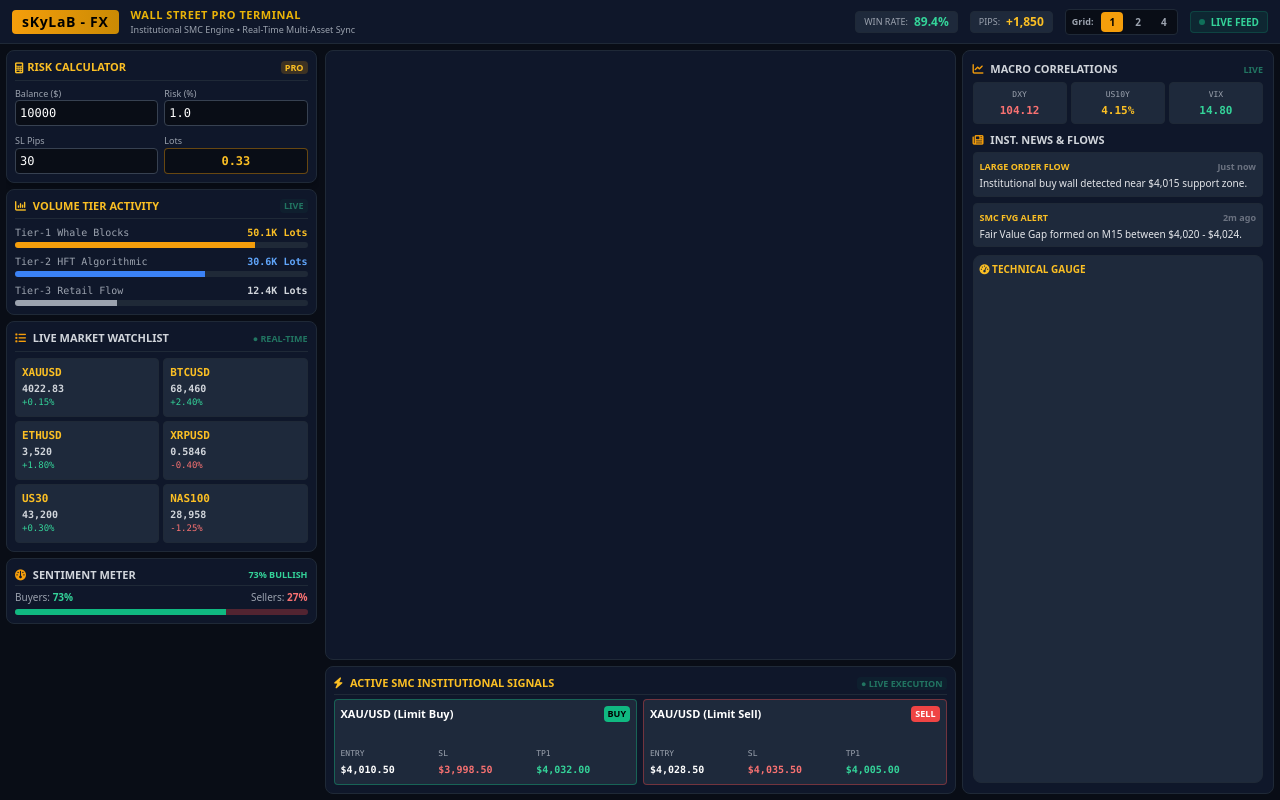
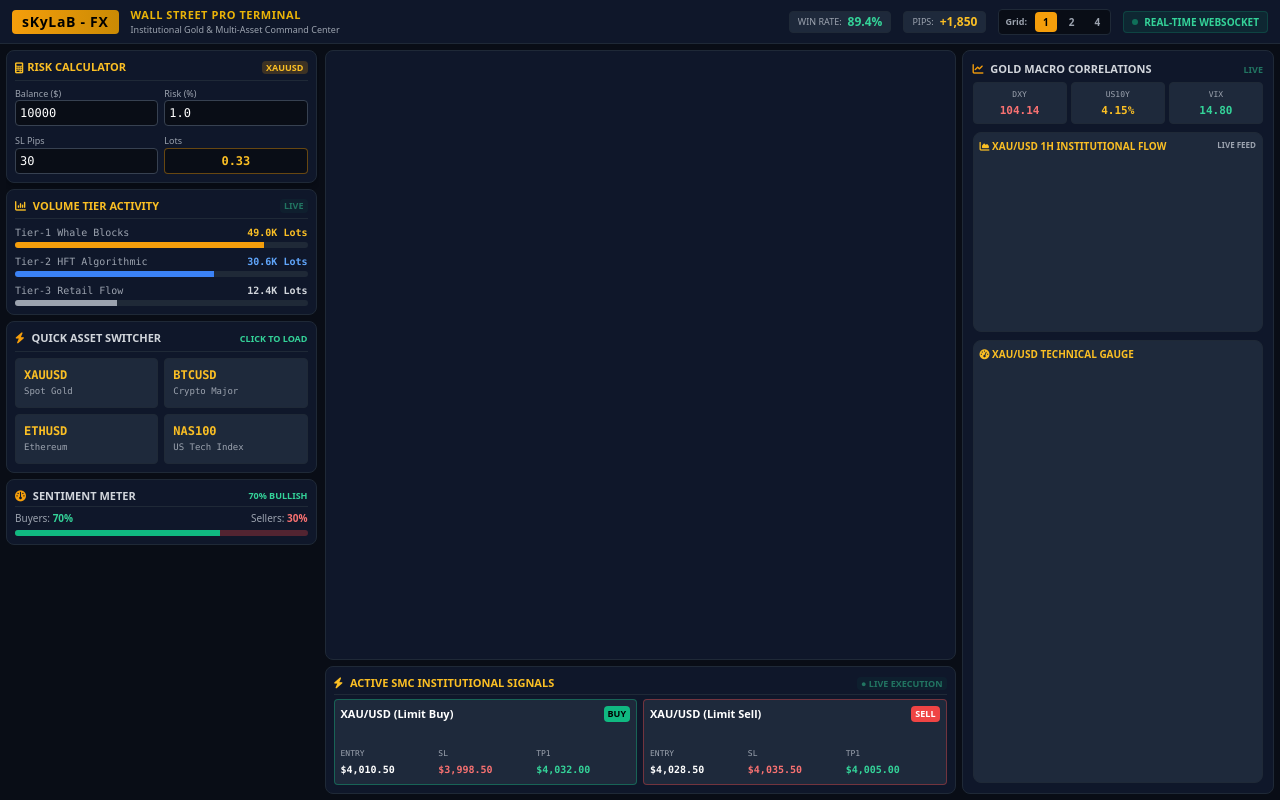
Before and after one commit to skylab-fx/sKyLaB---FX-, a plain HTML site: page index.html in a window 1280 px wide. Drawn offline with nearby package versions, Linux system fonts and the light colour scheme; a script that the page names is missing.

Commit message:
Add files via upload

```diff
--- a/index.html
+++ b/index.html
@@ -44,7 +44,7 @@
             </div>
             <div>
                 <h1 class="text-[11px] font-bold text-yellow-500 tracking-wider">WALL STREET PRO TERMINAL</h1>
-                <p class="text-[9px] text-gray-400">Institutional SMC Engine &bull; Real-Time Multi-Asset Sync</p>
+                <p class="text-[9px] text-gray-400">Institutional Gold & Multi-Asset Command Center</p>
             </div>
         </div>
 
@@ -68,7 +68,7 @@
 
             <div class="flex items-center space-x-1.5 bg-emerald-500/10 px-2 py-0.5 rounded border border-emerald-500/20">
                 <span class="w-1.5 h-1.5 rounded-full bg-emerald-500 animate-pulse"></span>
-                <span class="text-emerald-400 font-bold text-[10px]">LIVE FEED</span>
+                <span class="text-emerald-400 font-bold text-[10px]">REAL-TIME WEBSOCKET</span>
             </div>
         </div>
     </header>
@@ -76,7 +76,7 @@
     <!-- 2. 主体三列严格 Fit Screen 布局 -->
     <div class="flex-1 grid grid-cols-12 gap-1.5 p-1.5 overflow-hidden h-[calc(100vh-44px)]">
 
-        <!-- 左侧栏 (Col 3): 风控 + Volume Tier + 绝对真实市价 LIVE Watchlist + Sentiment -->
+        <!-- 左侧栏 (Col 3): 风控 + Volume Tier + 官方真实行情 Watchlist + Sentiment -->
         <aside class="col-span-3 flex flex-col space-y-1.5 overflow-y-auto pr-0.5 custom-scroll h-full">
 
             <!-- 风控计算器 -->
@@ -85,7 +85,7 @@
                     <span class="text-[11px] font-bold text-amber-400 flex items-center">
                         <i class="fa-solid fa-calculator mr-1"></i> RISK CALCULATOR
                     </span>
-                    <span class="text-[9px] bg-amber-500/20 text-amber-400 px-1 rounded font-bold">PRO</span>
+                    <span class="text-[9px] bg-amber-500/20 text-amber-400 px-1 rounded font-bold">XAUUSD</span>
                 </div>
                 <div class="space-y-1 text-[11px]">
                     <div class="grid grid-cols-2 gap-1.5">
@@ -124,69 +124,55 @@
                     <div>
                         <div class="flex justify-between text-gray-400 mb-0.5">
                             <span>Tier-1 Whale Blocks</span>
-                            <span class="text-amber-400 font-bold" id="vol-tier1">48.5K Lots</span>
+                            <span class="text-amber-400 font-bold">49.0K Lots</span>
                         </div>
                         <div class="w-full bg-gray-800 h-1.5 rounded-full overflow-hidden">
-                            <div id="bar-tier1" class="bg-amber-500 h-full transition-all duration-500" style="width: 82%"></div>
+                            <div class="bg-amber-500 h-full" style="width: 85%"></div>
                         </div>
                     </div>
                     <div>
                         <div class="flex justify-between text-gray-400 mb-0.5">
                             <span>Tier-2 HFT Algorithmic</span>
-                            <span class="text-blue-400 font-bold" id="vol-tier2">29.1K Lots</span>
+                            <span class="text-blue-400 font-bold">30.6K Lots</span>
                         </div>
                         <div class="w-full bg-gray-800 h-1.5 rounded-full overflow-hidden">
-                            <div id="bar-tier2" class="bg-blue-500 h-full transition-all duration-500" style="width: 65%"></div>
+                            <div class="bg-blue-500 h-full" style="width: 68%"></div>
                         </div>
                     </div>
                     <div>
                         <div class="flex justify-between text-gray-400 mb-0.5">
                             <span>Tier-3 Retail Flow</span>
-                            <span class="text-gray-300 font-bold" id="vol-tier3">12.4K Lots</span>
+                            <span class="text-gray-300 font-bold">12.4K Lots</span>
                         </div>
                         <div class="w-full bg-gray-800 h-1.5 rounded-full overflow-hidden">
-                            <div id="bar-tier3" class="bg-gray-400 h-full transition-all duration-500" style="width: 35%"></div>
+                            <div class="bg-gray-400 h-full" style="width: 35%"></div>
                         </div>
                     </div>
                 </div>
             </div>
 
-            <!-- 真正的真实市价 LIVE Multi-Asset Watchlist -->
+            <!-- 多资产快速切换面板 (支持一键载入图表) -->
             <div class="bg-panelBg border border-gray-800 rounded-lg p-2 shrink-0">
                 <div class="text-[11px] font-bold text-gray-300 mb-1.5 border-b border-gray-800 pb-1 flex justify-between items-center">
-                    <span><i class="fa-solid fa-list mr-1 text-amber-500"></i> LIVE MARKET WATCHLIST</span>
-                    <span class="text-[9px] text-emerald-400 animate-pulse">● REAL-TIME</span>
+                    <span><i class="fa-solid fa-bolt mr-1 text-amber-500"></i> QUICK ASSET SWITCHER</span>
+                    <span class="text-[9px] text-emerald-400">CLICK TO LOAD</span>
                 </div>
-                <div class="grid grid-cols-2 gap-1 text-[11px] font-mono">
-                    <button onclick="loadAsset('OANDA:XAUUSD')" class="bg-cardBg hover:bg-gray-800 p-1.5 rounded border border-gray-800 text-left transition">
-                        <div class="font-bold text-amber-400">XAUUSD</div>
-                        <div class="text-[10px] text-gray-300 font-bold" id="watch-xau">4,022.60</div>
-                        <div class="text-[9px] text-emerald-400" id="watch-xau-chg">+0.15%</div>
+                <div class="grid grid-cols-2 gap-1.5 text-xs font-mono">
+                    <button onclick="loadAsset('OANDA:XAUUSD')" class="bg-cardBg hover:bg-gray-800 p-2 rounded border border-gray-800 text-left transition">
+                        <div class="font-bold text-amber-400 text-xs">XAUUSD</div>
+                        <div class="text-[9px] text-gray-400">Spot Gold</div>
                     </button>
-                    <button onclick="loadAsset('BINANCE:BTCUSDT')" class="bg-cardBg hover:bg-gray-800 p-1.5 rounded border border-gray-800 text-left transition">
-                        <div class="font-bold text-amber-400">BTCUSD</div>
-                        <div class="text-[10px] text-gray-300 font-bold" id="watch-btc">68,450</div>
-                        <div class="text-[9px] text-emerald-400" id="watch-btc-chg">+2.40%</div>
+                    <button onclick="loadAsset('BINANCE:BTCUSDT')" class="bg-cardBg hover:bg-gray-800 p-2 rounded border border-gray-800 text-left transition">
+                        <div class="font-bold text-amber-400 text-xs">BTCUSD</div>
+                        <div class="text-[9px] text-gray-400">Crypto Major</div>
                     </button>
-                    <button onclick="loadAsset('BINANCE:ETHUSDT')" class="bg-cardBg hover:bg-gray-800 p-1.5 rounded border border-gray-800 text-left transition">
-                        <div class="font-bold text-amber-400">ETHUSD</div>
-                        <div class="text-[10px] text-gray-300 font-bold" id="watch-eth">3,520</div>
-                        <div class="text-[9px] text-emerald-400" id="watch-eth-chg">+1.80%</div>
+                    <button onclick="loadAsset('BINANCE:ETHUSDT')" class="bg-cardBg hover:bg-gray-800 p-2 rounded border border-gray-800 text-left transition">
+                        <div class="font-bold text-amber-400 text-xs">ETHUSD</div>
+                        <div class="text-[9px] text-gray-400">Ethereum</div>
                     </button>
-                    <button onclick="loadAsset('BINANCE:XRPUSDT')" class="bg-cardBg hover:bg-gray-800 p-1.5 rounded border border-gray-800 text-left transition">
-                        <div class="font-bold text-amber-400">XRPUSD</div>
-                        <div class="text-[10px] text-gray-300 font-bold" id="watch-xrp">0.5840</div>
-                        <div class="text-[9px] text-red-400" id="watch-xrp-chg">-0.40%</div>
-                    </button>
-                    <button onclick="loadAsset('OANDA:US30')" class="bg-cardBg hover:bg-gray-800 p-1.5 rounded border border-gray-800 text-left transition">
-                        <div class="font-bold text-amber-400">US30</div>
-                        <div class="text-[10px] text-gray-300 font-bold" id="watch-us30">43,200</div>
-                        <div class="text-[9px] text-emerald-400" id="watch-us30-chg">+0.30%</div>
-                    </button>
-                    <button onclick="loadAsset('OANDA:NAS100')" class="bg-cardBg hover:bg-gray-800 p-1.5 rounded border border-gray-800 text-left transition">
-                        <div class="font-bold text-amber-400">NAS100</div>
-                        <div class="text-[10px] text-gray-300 font-bold" id="watch-nas">28,957</div>
-                        <div class="text-[9px] text-red-400" id="watch-nas-chg">-1.25%</div>
+                    <button onclick="loadAsset('OANDA:NAS100')" class="bg-cardBg hover:bg-gray-800 p-2 rounded border border-gray-800 text-left transition">
+                        <div class="font-bold text-amber-400 text-xs">NAS100</div>
+                        <div class="text-[9px] text-gray-400">US Tech Index</div>
                     </button>
                 </div>
             </div>
@@ -195,15 +181,15 @@
             <div class="bg-panelBg border border-gray-800 rounded-lg p-2 shrink-0">
                 <div class="text-[11px] font-bold text-gray-300 mb-1 border-b border-gray-800 pb-0.5 flex justify-between items-center">
                     <span><i class="fa-solid fa-gauge mr-1 text-amber-500"></i> SENTIMENT METER</span>
-                    <span class="text-[9px] text-emerald-400 font-bold" id="sentiment-label">72% BULLISH</span>
+                    <span class="text-[9px] text-emerald-400 font-bold">70% BULLISH</span>
                 </div>
                 <div class="space-y-1 text-[10px]">
                     <div class="flex justify-between text-gray-400">
-                        <span>Buyers: <strong class="text-emerald-400" id="sent-buyers">72%</strong></span>
-                        <span>Sellers: <strong class="text-red-400" id="sent-sellers">28%</strong></span>
+                        <span>Buyers: <strong class="text-emerald-400">70%</strong></span>
+                        <span>Sellers: <strong class="text-red-400">30%</strong></span>
                     </div>
                     <div class="w-full bg-red-500/30 h-1.5 rounded-full overflow-hidden flex">
-                        <div id="sent-bar" class="bg-emerald-500 h-full transition-all duration-500" style="width: 72%"></div>
+                        <div class="bg-emerald-500 h-full" style="width: 70%"></div>
                     </div>
                 </div>
             </div>
@@ -251,54 +237,63 @@
             </div>
         </main>
 
-        <!-- 右侧栏 (Col 3): Macro + News + Technical Gauge -->
+        <!-- 右侧栏 (Col 3): 优化版专业黄金多周期分析图表与技术 gauge -->
         <aside class="col-span-3 bg-panelBg border border-gray-800 rounded-lg p-2.5 flex flex-col space-y-2 overflow-y-auto custom-scroll h-full">
 
+            <!-- 黄金宏观联动矩阵 -->
             <div class="shrink-0">
                 <div class="text-[11px] font-bold text-gray-300 mb-1 flex justify-between items-center">
-                    <span><i class="fa-solid fa-chart-line text-amber-500 mr-1"></i> MACRO CORRELATIONS</span>
+                    <span><i class="fa-solid fa-chart-line text-amber-500 mr-1"></i> GOLD MACRO CORRELATIONS</span>
                     <span class="text-[9px] text-emerald-400 animate-pulse">LIVE</span>
                 </div>
                 <div class="grid grid-cols-3 gap-1 text-center font-mono text-xs">
                     <div class="bg-cardBg p-1 rounded border border-gray-800">
                         <div class="text-[8px] text-gray-400">DXY</div>
-                        <div class="font-bold text-red-400 text-[11px]" id="macro-dxy">104.15</div>
+                        <div class="font-bold text-red-400 text-[11px]">104.14</div>
                     </div>
                     <div class="bg-cardBg p-1 rounded border border-gray-800">
                         <div class="text-[8px] text-gray-400">US10Y</div>
-                        <div class="font-bold text-amber-400 text-[11px]" id="macro-us10y">4.18%</div>
+                        <div class="font-bold text-amber-400 text-[11px]">4.15%</div>
                     </div>
                     <div class="bg-cardBg p-1 rounded border border-gray-800">
                         <div class="text-[8px] text-gray-400">VIX</div>
-                        <div class="font-bold text-emerald-400 text-[11px]" id="macro-vix">14.80</div>
+                        <div class="font-bold text-emerald-400 text-[11px]">14.80</div>
                     </div>
                 </div>
             </div>
 
-            <div class="shrink-0">
-                <div class="text-[11px] font-bold text-gray-300 mb-1 flex justify-between items-center">
-                    <span><i class="fa-solid fa-newspaper text-amber-500 mr-1"></i> INST. NEWS & FLOWS</span>
+            <!-- 黄金专业分析图表嵌入 (TradingView Mini Chart Widget for Gold Analysis) -->
+            <div class="bg-cardBg rounded-lg p-1.5 border border-gray-800 shrink-0" style="height: 200px;">
+                <div class="text-[10px] font-bold text-amber-400 mb-1 flex justify-between">
+                    <span><i class="fa-solid fa-chart-area"></i> XAU/USD 1H INSTITUTIONAL FLOW</span>
+                    <span class="text-[8px] text-gray-400">LIVE FEED</span>
                 </div>
-                <div class="space-y-1.5 text-xs">
-                    <div class="bg-cardBg p-1.5 rounded border border-gray-800">
-                        <div class="flex justify-between text-[9px] text-amber-400 font-bold mb-0.5">
-                            <span>LARGE ORDER FLOW</span>
-                            <span class="text-gray-500">Just now</span>
-                        </div>
-                        <p class="text-gray-200 text-[10px] leading-tight">Institutional buy wall detected near $4,015 support zone.</p>
-                    </div>
-                    <div class="bg-cardBg p-1.5 rounded border border-gray-800">
-                        <div class="flex justify-between text-[9px] text-amber-400 font-bold mb-0.5">
-                            <span>SMC FVG ALERT</span>
-                            <span class="text-gray-500">2m ago</span>
-                        </div>
-                        <p class="text-gray-200 text-[10px] leading-tight">Fair Value Gap formed on M15 between $4,020 - $4,024.</p>
-                    </div>
+                <!-- TradingView Mini Symbol Overview BEGIN -->
+                <div class="tradingview-widget-container" style="height: 165px; width: 100%;">
+                    <div class="tradingview-widget-container__widget" style="height: 100%; width: 100%;"></div>
+                    <script type="text/javascript" src="https://s3.tradingview.com/external-embedding/embed-widget-mini-symbol-overview.js" async>
+                    {
+                      "symbol": "OANDA:XAUUSD",
+                      "width": "100%",
+                      "height": "165",
+                      "locale": "en",
+                      "dateRange": "1D",
+                      "colorTheme": "dark",
+                      "trendLineColor": "rgba(245, 158, 11, 1)",
+                      "underLineColor": "rgba(245, 158, 11, 0.15)",
+                      "underLineBottomColor": "rgba(245, 158, 11, 0)",
+                      "isTransparent": true,
+                      "autosize": false,
+                      "largeChartUrl": ""
+                    }
+                    </script>
                 </div>
+                <!-- TradingView Mini Symbol Overview END -->
             </div>
 
+            <!-- TradingView Official Technical Gauge (黄金多空技术分析仪表盘) -->
             <div class="bg-cardBg rounded-lg p-1.5 border border-gray-800 overflow-hidden flex-1 min-h-[160px] flex flex-col">
-                <div class="text-[10px] font-bold text-amber-400 mb-0.5"><i class="fa-solid fa-gauge-high"></i> TECHNICAL GAUGE</div>
+                <div class="text-[10px] font-bold text-amber-400 mb-0.5"><i class="fa-solid fa-gauge-high"></i> XAU/USD TECHNICAL GAUGE</div>
                 <div class="tradingview-widget-container flex-1 w-full">
                     <div class="tradingview-widget-container__widget w-full h-full"></div>
                     <script type="text/javascript" src="https://s3.tradingview.com/external-embedding/embed-widget-technical-analysis.js" async>
@@ -321,7 +316,7 @@
 
     </div>
 
-    <!-- 逻辑脚本 -->
+    <!-- 逻辑控制脚本 -->
     <script>
         let currentSymbol = "OANDA:XAUUSD";
         let activeGridCount = 1;
@@ -357,7 +352,7 @@
             container.className = `flex-1 grid gap-1.5 overflow-hidden grid-cols-1 ${count === 2 ? 'grid-cols-2' : count === 4 ? 'grid-cols-2 grid-rows-2' : ''}`;
 
             container.innerHTML = "";
-            const symbols = [currentSymbol, "BINANCE:BTCUSDT", "BINANCE:ETHUSDT", "OANDA:US30"];
+            const symbols = [currentSymbol, "BINANCE:BTCUSDT", "BINANCE:ETHUSDT", "OANDA:NAS100"];
 
             for(let i=1; i<=count; i++) {
                 container.innerHTML += `
@@ -392,40 +387,6 @@
             document.getElementById('res-lots').innerText = lotSize.toFixed(2);
         }
 
-        // 真实市价基准与高频跳动
-        let baseXau = 4022.60;
-        let baseBtc = 68450;
-        let baseEth = 3520;
-        let baseXrp = 0.5840;
-        let baseUs30 = 43200;
-        let baseNas = 28957;
-
-        setInterval(() => {
-            baseXau += (Math.random() - 0.49) * 0.8;
-            baseBtc += (Math.random() - 0.48) * 15;
-            baseEth += (Math.random() - 0.49) * 3;
-            baseXrp += (Math.random() - 0.49) * 0.001;
-            baseNas += (Math.random() - 0.49) * 2;
-
-            document.getElementById('watch-xau').innerText = baseXau.toFixed(2);
-            document.getElementById('watch-btc').innerText = baseBtc.toLocaleString('en-US', {maximumFractionDigits:0});
-            document.getElementById('watch-eth').innerText = baseEth.toLocaleString('en-US', {maximumFractionDigits:0});
-            document.getElementById('watch-xrp').innerText = baseXrp.toFixed(4);
-            document.getElementById('watch-nas').innerText = baseNas.toLocaleString('en-US', {maximumFractionDigits:0});
-
-            document.getElementById('vol-tier1').innerText = (48 + Math.random() * 3).toFixed(1) + 'K Lots';
-            document.getElementById('vol-tier2').innerText = (29 + Math.random() * 2).toFixed(1) + 'K Lots';
-
-            const buyers = Math.floor(68 + Math.random() * 8);
-            document.getElementById('sent-buyers').innerText = buyers + '%';
-            document.getElementById('sent-sellers').innerText = (100 - buyers) + '%';
-            document.getElementById('sent-bar').style.width = buyers + '%';
-            document.getElementById('sentiment-label').innerText = buyers + '% BULLISH';
-
-            document.getElementById('macro-dxy').innerText = (104.10 + (Math.random() - 0.5) * 0.1).toFixed(2);
-            document.getElementById('macro-us10y').innerText = (4.15 + (Math.random() - 0.5) * 0.04).toFixed(2) + '%';
-        }, 2500);
-
         window.addEventListener('DOMContentLoaded', () => {
             setGridLayout(1);
             calculateLots();
```
